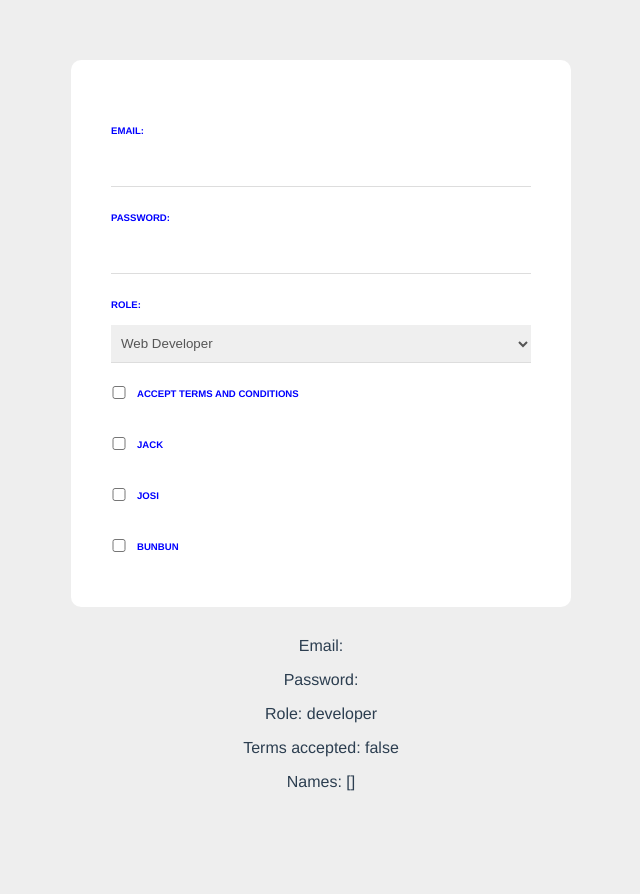
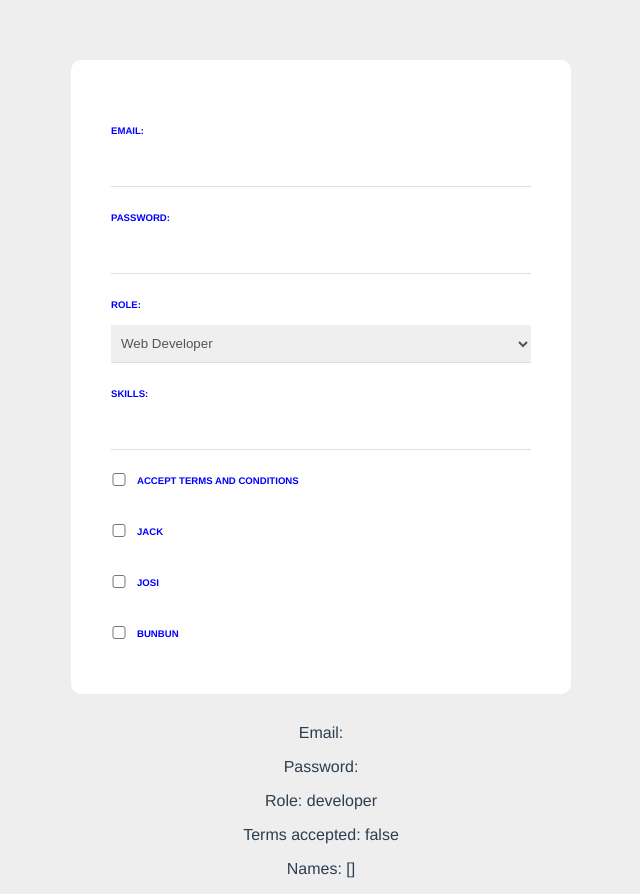
Before and after one commit to snaxattax/VueTutorials, a Vue app in the folder web-form/: page / in a window 1280 px wide. Shown: the whole page, without its empty margins (319-959 px from the left). Before the commit the page ends 807 px from the top, so only its background shows below. Built offline with nearby package versions, Linux system fonts and the light colour scheme.

Commit message:
adds text input with keyboard events to add things to a skills list

```diff
--- a/web-form/src/components/SignupForm.vue
+++ b/web-form/src/components/SignupForm.vue
@@ -11,6 +11,13 @@
          <option value="developer">Web Developer</option>
          <option value="designer">Web Designer</option>
         </select>
+
+
+        <label>Skills:</label>
+        <input type="text" v-model="tempSkill" @keyup="addSkill">
+        <div v-for="skill in skills" :key="skill" class="pill">
+         {{ skill }}
+        </div>
 
         <div class="terms">
         <input type="checkbox" v-model="terms" required>
@@ -50,6 +57,18 @@
          role: 'developer',
          terms: false,
          names: [],
+         tempSkill: '',
+         skills: [],
+      }
+   },
+   methods:{
+      addSkill(e){
+         if (e.key==="Enter" && this.tempSkill){
+            if (!this.skills.includes(this.tempSkill)){
+               this.skills.push(this.tempSkill);
+            }
+            this.tempSkill = '';
+         }
       }
    }
 
```
